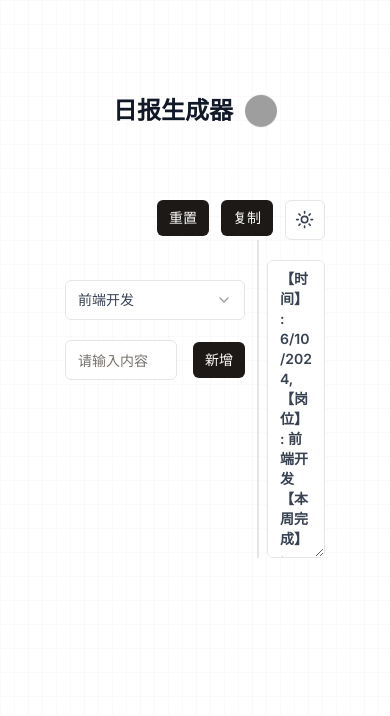
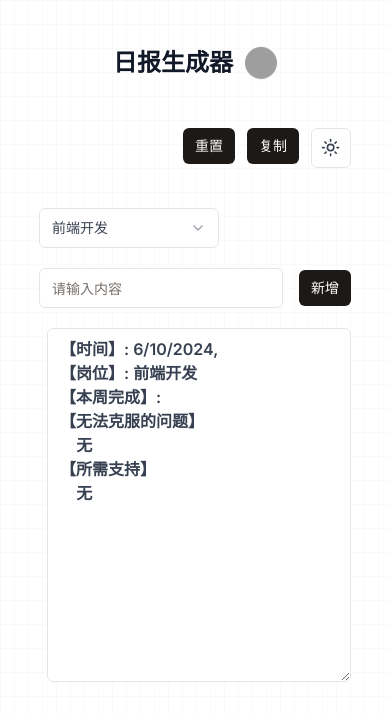
Before and after one commit to oeyoews/work-daily-generator, a Next.js app: page / in a window 390 px wide. Shown: the top 716 px of the page. Built offline with nearby package versions, Linux system fonts and the light colour scheme; grey boxes are pictures that could not be loaded.

Commit message:
feat: add skeleton

```diff
--- a/app/layout.tsx
+++ b/app/layout.tsx
@@ -28,7 +28,7 @@ export default function RootLayout({
           defaultTheme="system"
           enableSystem
           disableTransitionOnChange>
-          <main className="prose dark:prose-invert max-w-none w-2/3 mx-auto">
+          <main className="prose dark:prose-invert max-w-none w-[80%] md:w-2/3 mx-auto">
             {children}
           </main>
           <Toaster
--- a/app/page.tsx
+++ b/app/page.tsx
@@ -1,5 +1,7 @@
 'use client';
 
+import { GeneratorSkeleton } from '@/components/Skeleton';
+import { Skeleton } from '@/components/ui/skeleton';
 import { Toaster, toast as notify } from 'sonner';
 import { toast } from '@/components/ui/use-toast';
 import { Button } from '@/components/ui/button';
@@ -17,6 +19,7 @@ import { ModeToggle } from '@/components/DarkMode';
 import { AvatarOeyoews } from '@/components/Avatar';
 
 const Home = () => {
+  const [loading, setLoading] = useState(false);
   const [career, setCareer] = useState('前端开发');
   const [date, setDate] = useState('');
 
@@ -62,10 +65,12 @@ const Home = () => {
   const save = () => {
     if (inputRef.current!.value === '') {
       notify.warning('请输入内容');
+      inputRef.current!.focus();
       return;
     }
     setItems([...items, inputRef.current!.value]);
     inputRef.current!.value = '';
+    inputRef.current!.focus();
   };
 
   const handleInputChange = (event: any) => {
@@ -88,7 +93,7 @@ const Home = () => {
   };
 
   useEffect(() => {
-    inputRef.current!.focus();
+    inputRef.current?.focus();
   }, []);
 
   useEffect(() => {
@@ -101,15 +106,33 @@ ${itemsList(items)}【无法克服的问题】
 \t无`);
   }, [date, career, items]);
 
+  const ButtonsSkeleton = () => {
     return (
-    <div className="mt-9">
-      <h2 className="text-center">
+      <div className="gap-3 justify-end flex">
+        {[...Array(3)].map((_, index) => {
+          return (
+            <Skeleton
+              className="w-12 h-9"
+              key={index}
+            />
+          );
+        })}
+      </div>
+    );
+  };
+
+  return (
+    <div className="antialiased">
+      <h2 className="text-center my-0">
         日报生成器
         <img
           src="https://avatars.githubusercontent.com/u/72405338?v=4"
           className="rounded-full size-8 inline-block ml-3 object-cover shadow-sm animate-bounce"
         />
       </h2>
+      {!text ? (
+        <ButtonsSkeleton />
+      ) : (
         <div className="gap-3 justify-end flex">
           <Button
             size={'sm'}
@@ -123,10 +146,13 @@ ${itemsList(items)}【无法克服的问题】
           </Button>
           <ModeToggle />
         </div>
-      <div className="flex justify-between gap-3">
-        <div
-          className="mt-10 w-full"
-          key={key}>
+      )}
+      {/* // body */}
+      {!text ? (
+        <GeneratorSkeleton />
+      ) : (
+        <div className="md:flex justify-between gap-3">
+          <div className="mt-10 w-full">
             <Career
               career={career}
               setCareer={setCareer}
@@ -149,28 +175,28 @@ ${itemsList(items)}【无法克服的问题】
               </div>
             </div>
 
-          <ol>
+            <ul className="list-none">
               {items.map((item: [], index: number) => (
                 <li
                   key={index}
-                className="group font-semibold">
+                  className="group font-semibold p-2 bg-neutral-100 dark:bg-neutral-900 rounded-md pl-4 -ml-8 flex justify-between items-center">
                   {item}
                   <Button
                     size={'sm'}
-                  className="select-none opacity-0 group-hover:opacity-100 delay-300 transition-all group-hover:bg-rose-700 ml-4"
+                    className="select-none opacity-0 group-hover:opacity-100 delay-100 transition-all group-hover:bg-rose-600 ml-4"
                     onClick={() => deleteItem(index)}>
                     删除
                   </Button>
                 </li>
               ))}
-          </ol>
+            </ul>
           </div>
 
-        <div className="w-full border-l-2 pl-2">
+          <div className="w-full md:border-l-2 pl-2">
             {/* <TableList /> */}
             {/* <h2>预览</h2> */}
             <Textarea
-            className="mt-5 font-semibold"
+              className="mt-5 font-semibold text-base"
               readOnly={false}
               rows={14}
               value={text}
@@ -178,6 +204,7 @@ ${itemsList(items)}【无法克服的问题】
             />
           </div>
         </div>
+      )}
     </div>
   );
 };
--- /dev/null
+++ b/components/Skeleton.tsx
@@ -0,0 +1,24 @@
+import { Skeleton } from '@/components/ui/skeleton';
+
+export function GeneratorSkeleton() {
+  const items = [1, 2, 3];
+  return (
+    <div className="md:flex justify-between gap-3">
+      <div className="mt-10 w-full">
+        <Skeleton className="h-10 w-1/3" />
+        <div className="flex items-center mt-5 gap-4">
+          <div className="w-full">
+            <Skeleton className="w-full h-10" />
+          </div>
+          <div>
+            <Skeleton className="w-12 h-9" />
+          </div>
+        </div>
+      </div>
+
+      <div className="w-full md:border-l-2 pl-2">
+        <Skeleton className="mt-5 h-72 w-full" />
+      </div>
+    </div>
+  );
+}
--- /dev/null
+++ b/components/ui/skeleton.tsx
@@ -0,0 +1,15 @@
+import { cn } from "@/lib/utils"
+
+function Skeleton({
+  className,
+  ...props
+}: React.HTMLAttributes<HTMLDivElement>) {
+  return (
+    <div
+      className={cn("animate-pulse rounded-md bg-muted", className)}
+      {...props}
+    />
+  )
+}
+
+export { Skeleton }
```
Also changed, not shown: 1 other file (tests, documents, lock files or other folders). Lines whose indentation alone changed are shown as unchanged.
